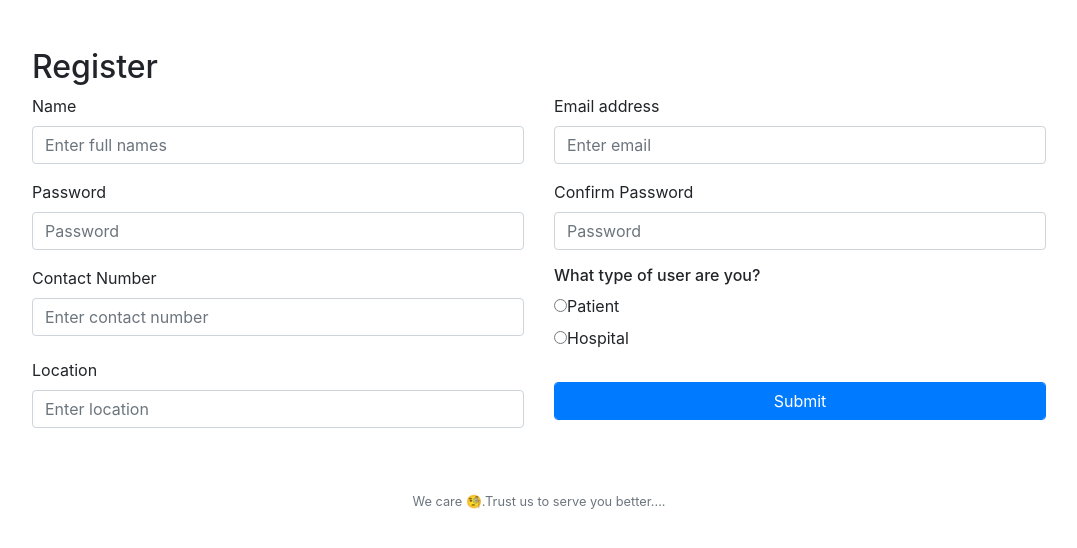
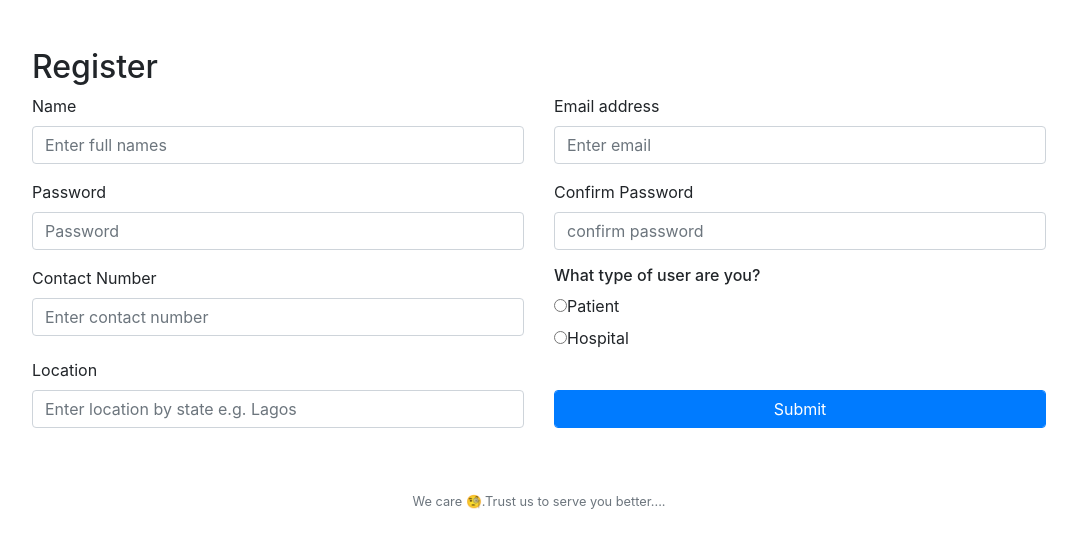
Before and after one commit to thywoe/WeCare, a Python web app: template templates/register.html in a window 1280 px wide. Shown: the part 74-622 px from the top of the page, without its empty margins (101-1178 px from the left). Run offline with Jinja, Linux system fonts and the light colour scheme; the template is opened without the code that fills it, so the values that code supplies are empty; some libraries are stand-ins or nearby versions.

Commit message:
fix placeholders messages

```diff
--- a/templates/register.html
+++ b/templates/register.html
@@ -5,6 +5,8 @@
 {% endblock %}
 
 {% block main %}
+<link href="https://maxcdn.bootstrapcdn.com/bootstrap/4.1.3/css/bootstrap.min.css" rel="stylesheet">
+<link href="/static/style.css" rel="stylesheet">
 <div class="container">
         <h2>Register</h2>
         <form action="/register" method="POST">
@@ -27,7 +29,7 @@
                         </div>
                     <div class="form-group col-md-6">
                         <label for="exampleInputPassword1">Confirm Password</label>
-                        <input type="password" class="form-control" placeholder="Password">
+                        <input type="password" class="form-control" placeholder="confirm password">
                     </div>
                 </div>
             <div class="row">
@@ -49,10 +51,10 @@
                 <div class="row">
                     <div class="form-group col-md-6">
                         <label for="exampleInputEmail1">Location</label>
-                        <input type="text" class="form-control" id="location" aria-describedby="emailHelp" placeholder="Enter location" required>
+                        <input type="text" class="form-control" id="location" aria-describedby="emailHelp" placeholder="Enter location by state e.g. Lagos" required>
                     </div>
                     <div class="col-md-6 mt-4">
-                        <input type="submit" class="btn btn-primary form-control" value="Submit">
+                        <input type="submit" class="subm btn btn-primary form-control" value="Submit">
                     </div>
                 </div>
 
```
